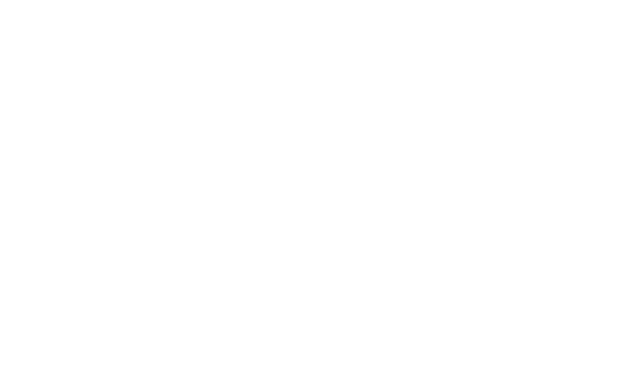
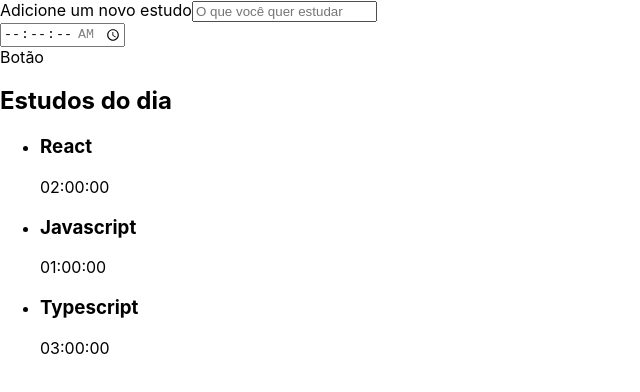
Before and after one commit to charles01051989/alura-studies, a React (Create React App) app: page / in a window 1280 px wide. Shown: the top 392 px of the page, without its empty margins (0-640 px from the left). Built offline with nearby package versions, Linux system fonts and the light colour scheme.

Commit message:
implement botão, formulario, lista component and rendering map list

```diff
--- a/src/App.tsx
+++ b/src/App.tsx
@@ -1,10 +1,13 @@
 import React from 'react';
+import Formulario from './components/Formulario';
+import Lista from './components/Lista';
 
 
 function App() {
   return (
     <div className="App">
-
+      <Formulario/>
+      <Lista/>
     </div>
   );
 }
--- /dev/null
+++ b/src/components/Formulario/index.tsx
@@ -0,0 +1,31 @@
+import Botao from "../botao";
+
+export default function Formulario() {
+  return (
+    <form>
+      <div>
+        <label htmlFor="tarefa">Adicione um novo estudo</label>
+        <input
+        type='text'
+        name="tarefa"
+        id="tarefa"
+        placeholder="O que você quer estudar"
+        required
+        />
+      </div>
+      <div>
+        <label htmlFor="tempo"></label>
+        <input
+        type='time'
+        step='1'
+        name='tempo'
+        id='tempo'
+        min='00:00:00'
+        max='01:30:00'
+        required
+        />
+      </div>
+      <Botao />
+    </form>
+  );
+}
--- /dev/null
+++ b/src/components/Lista/index.tsx
@@ -0,0 +1,29 @@
+export default function Lista() {
+  const tarefas = [
+    {
+      tarefa: "React",
+      tempo: "02:00:00",
+    },
+    {
+      tarefa: "Javascript",
+      tempo: "01:00:00",
+    },
+    {
+      tarefa: "Typescript",
+      tempo: "03:00:00",
+    },
+  ];
+  return (
+    <aside>
+      <h2>Estudos do dia</h2>
+      <ul>
+        {tarefas.map((item, index) => (
+          <li key={index}>
+            <h3>{item.tarefa}</h3>
+            <span>{item.tempo}</span>
+          </li>
+        ))}
+      </ul>
+    </aside>
+  );
+}
--- /dev/null
+++ b/src/components/botao/index.tsx
@@ -0,0 +1,5 @@
+export default function Botao(){
+    return(
+        <div>Botão</div>
+    )
+}
```
